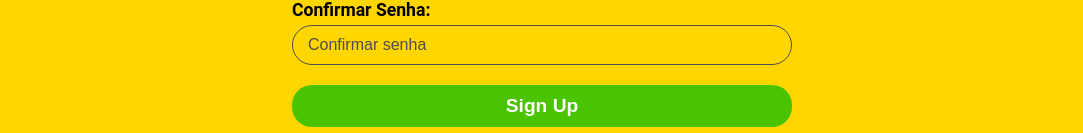
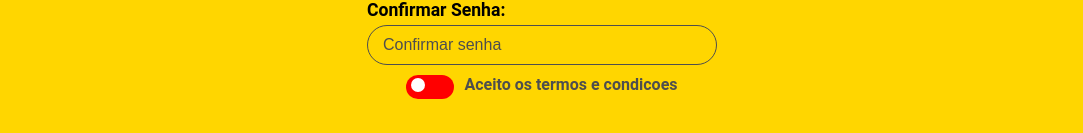
Before and after one commit to CarlosZiegler/jobforme, a Next.js app: page /signup in a window 1280 px wide. Shown: the part 710-843 px from the top of the page, without its empty margins (98-1181 px from the left). Built offline with nearby package versions, Linux system fonts and the light colour scheme.

Commit message:
adjusts in style and add checkbox in signup page

```diff
--- a/src/pages/signup/index.js
+++ b/src/pages/signup/index.js
@@ -5,6 +5,7 @@ import api from "@services/Api";
 
 import Navbar from '@components/Navbar'
 import Footer from '@components/Footer'
+import Toggle from '@components/Toggle'
 
 import signupImg from '@assets/signupImg.svg'
 
@@ -15,6 +16,8 @@ export default function Signup() {
   const [password, setPassword] = useState('')
   const [passwordConfirmation, setPasswordConfirmation] = useState('')
   const [error, setError] = useState(null)
+  const [isChecked, setIsChecked] = useState(false)
+
 
 
 
@@ -59,6 +62,16 @@ export default function Signup() {
         <label htmlFor="password" className="label">Confirmar Senha:</label>
         <input type="password" className="form-input" placeholder="Confirmar senha" required onChange={(e) => setPasswordConfirmation(e.target.value)} />
         {error && <span className="text-danger">{error?.message}</span>}
+
+        <Toggle
+          checked={isChecked}
+          size="default"
+          disabled={false}
+          onChange={() => setIsChecked(!isChecked)}
+          offstyle="btn-danger"
+          onstyle="btn-success"
+          text={"Aceito os termos e condicoes"}
+        />
         <button className="btn-green" type="button" onClick={() => handleSignup()}>Sign Up</button>
         <p className="text-after">Ja tem um conta? <Link href="/login"><a>Entrar</a></Link></p>
       </form>
--- a/styles/global.css
+++ b/styles/global.css
@@ -279,7 +279,7 @@ a, a:link, a:visited {
   flex-direction: column;
   margin:30px auto;
   width: 90%;
-  max-width: 450px;
+  max-width:400px;
 }
 .btn-primary{
   color: #fff;
@@ -314,6 +314,7 @@ a, a:link, a:visited {
   align-items: center;
   margin:30px auto;
   max-width: 600px;
+  padding:30px 0;
 }
 
 .partner-title{
@@ -361,7 +362,7 @@ a, a:link, a:visited {
   justify-content: center;
   width:90%;
   margin: 0 auto;
-  max-width: 500px;
+  max-width: 350px;
   min-height: 55vh;
 }
 .btn-green{
@@ -429,7 +430,7 @@ a, a:link, a:visited {
   width:90%;
   margin: 0 auto;
   min-height: 60vh;
-  max-width: 500px;
+  max-width: 350px;
 }
 .signup-form > button{
   margin-top: 10px;
@@ -478,6 +479,7 @@ a, a:link, a:visited {
 /* Toggle */
 .toggle{
   margin-bottom:30px;
+  max-width: 350px;
 }
 
 hr {
```
Also changed, not shown: 1 other file (tests, documents, lock files or other folders).
